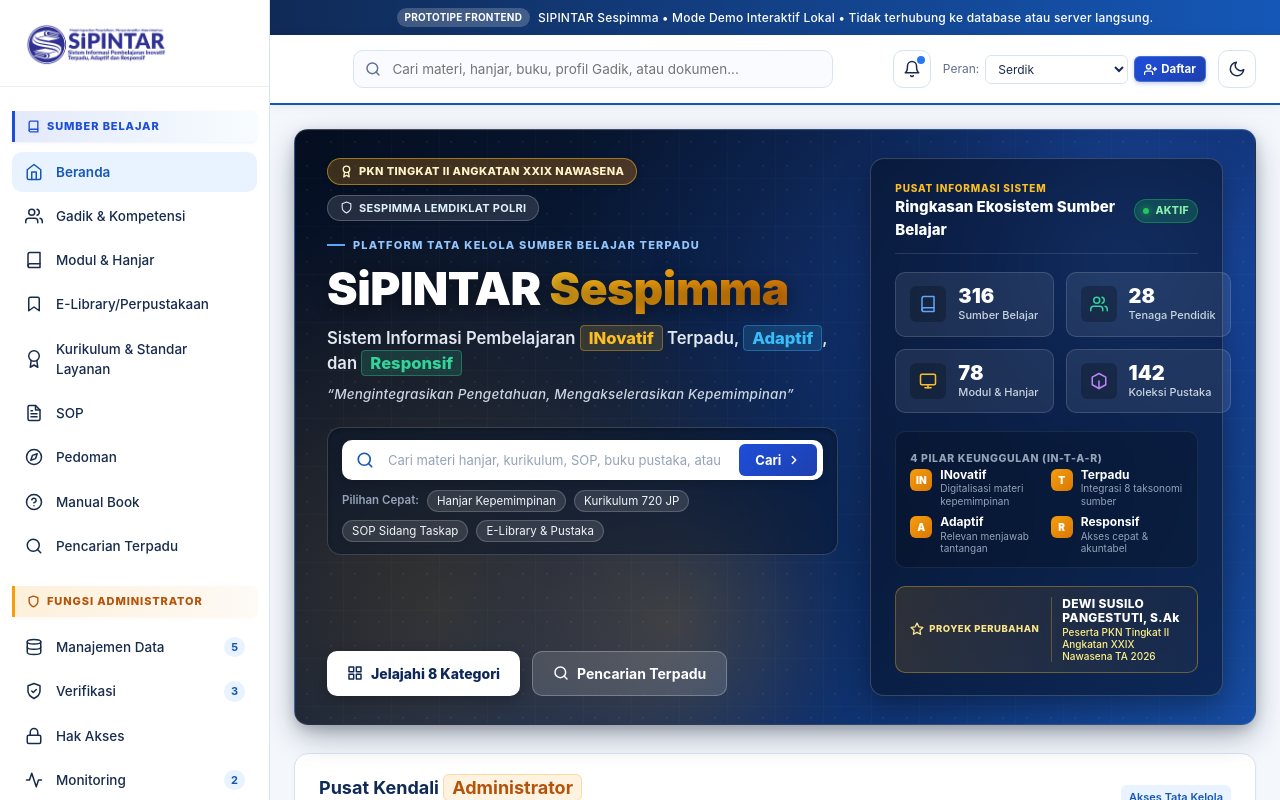
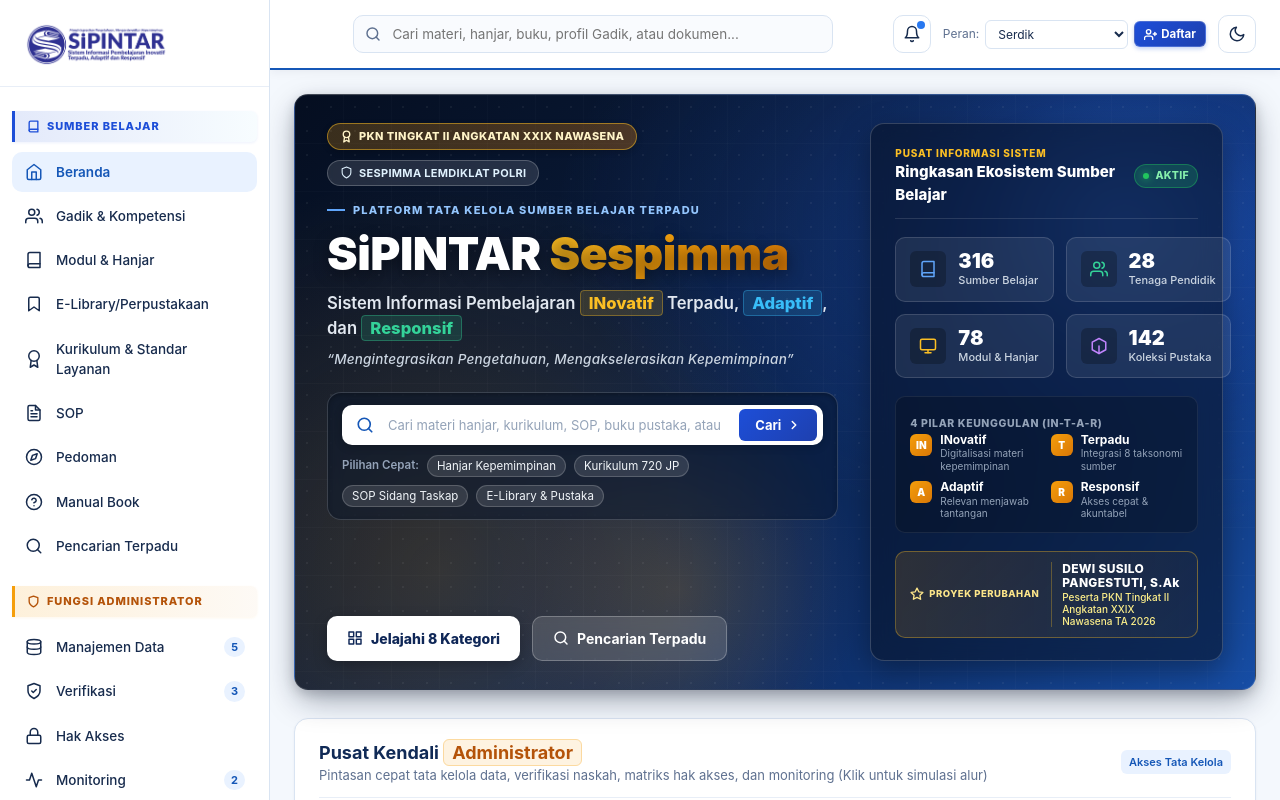
Before and after one commit to dennyssdm/Sipintar, a Next.js app: page / in a window 1280 px wide. Shown: the top 800 px of the page. Built offline with nearby package versions, Linux system fonts and the light colour scheme.

Commit message:
fix: hilangkan banner demo prototipe frontend dari app shell

```diff
--- a/src/components/AppShell.tsx
+++ b/src/components/AppShell.tsx
@@ -282,11 +282,6 @@
 
         {/* Main Content Viewport */}
         <div className="app-main">
-          {/* Prototype Demo Banner */}
-          <aside className="demo-banner" aria-label="Pemberitahuan Status Prototipe">
-            <span className="demo-banner-badge">PROTOTIPE FRONTEND</span>
-            <span>SIPINTAR Sespimma • Mode Demo Interaktif Lokal • Tidak terhubung ke database atau server langsung.</span>
-          </aside>
 
           {/* Header */}
           <header className="app-header">
```
Also changed, not shown: 1 other file (tests, documents, lock files or other folders).
